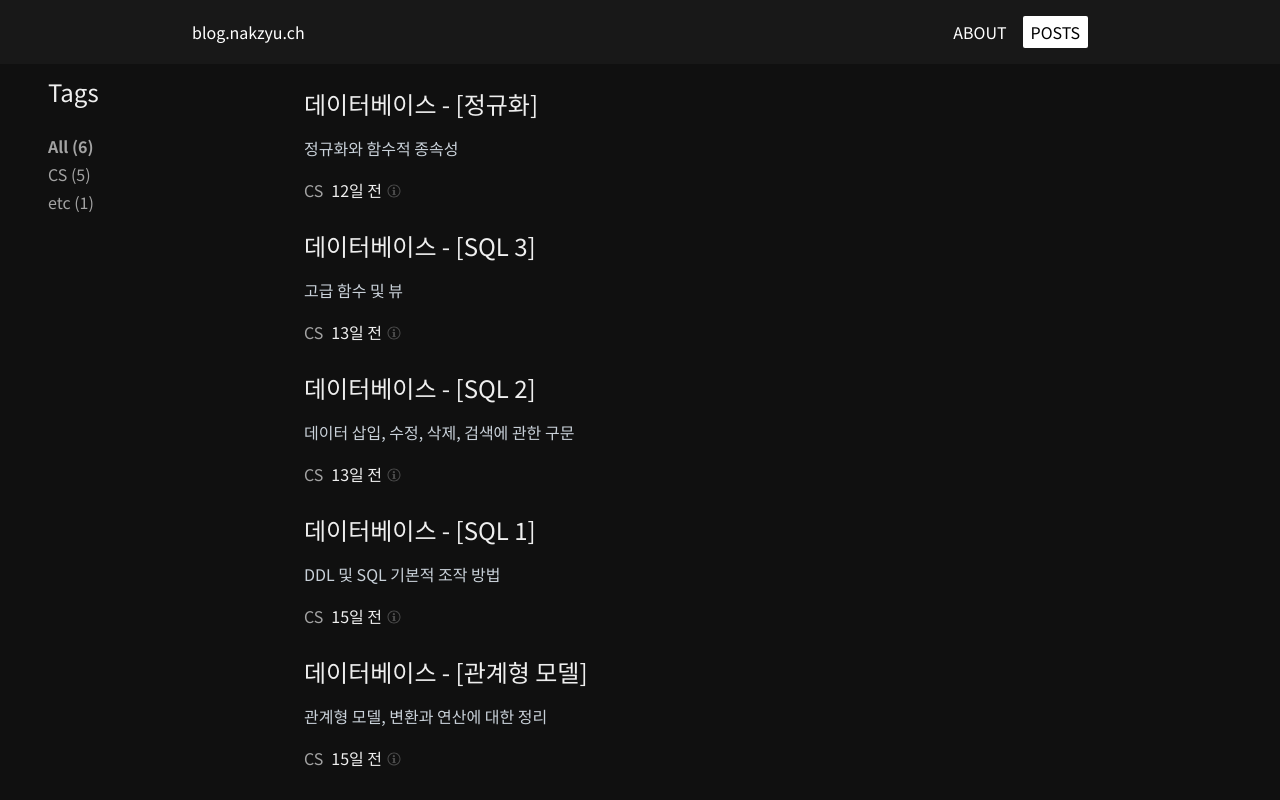
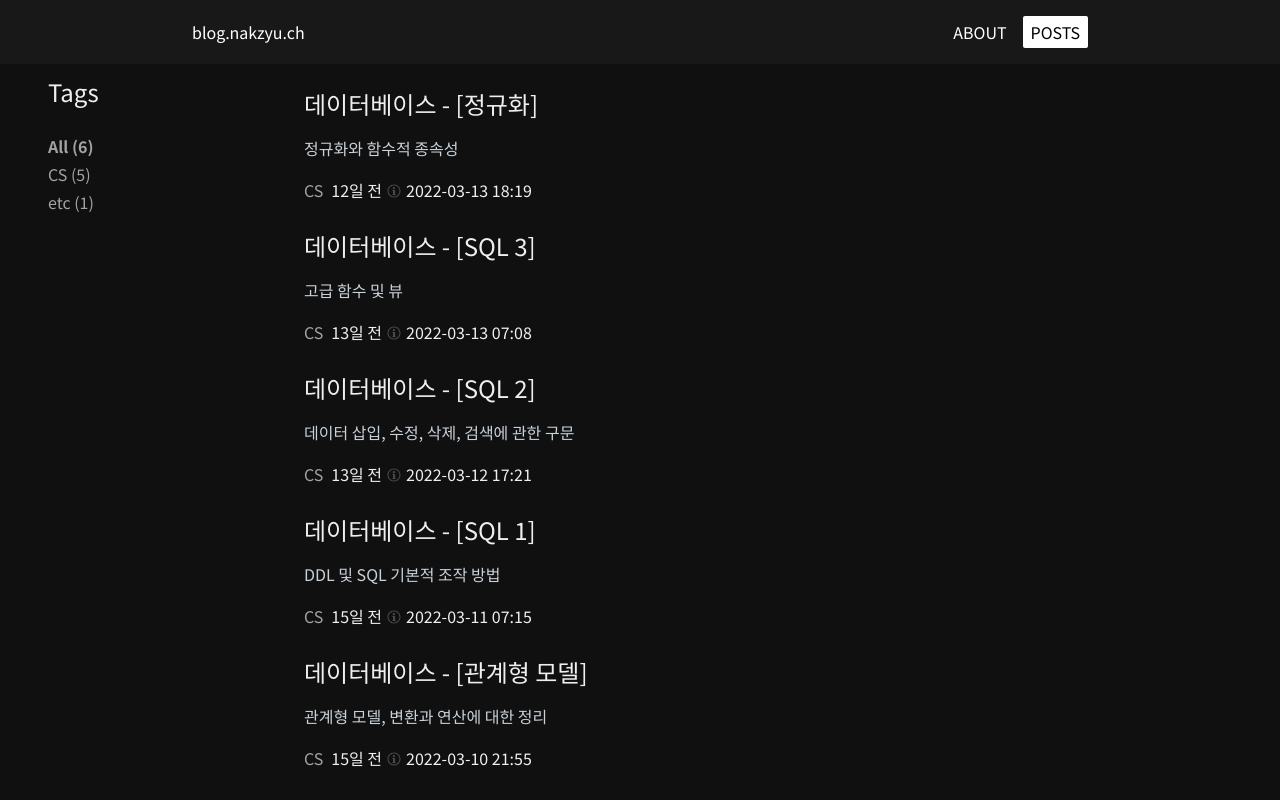
Before and after one commit to nakzyu/blog, a Next.js app: page / in a window 1280 px wide. Shown: the top 800 px of the page. Built offline with nearby package versions, Linux system fonts and the light colour scheme.

Commit message:
Feature: Change body layout, Delete hover-event of datetime

```diff
--- a/components/post/timeToolTip.tsx
+++ b/components/post/timeToolTip.tsx
@@ -1,4 +1,3 @@
-import { useState } from "react";
 import { fromNow } from "../../utils/dateHandler";
 
 type TimeToolTipProps = {
@@ -6,31 +5,11 @@ type TimeToolTipProps = {
 };
 
 const TimeToolTip = ({ publishedDate }: TimeToolTipProps) => {
-  const [isToolTipVisible, setIsToolTipVisible] = useState(false);
-
-  const mouseEvt = {
-    onMouseEnter: () => setIsToolTipVisible(true),
-    onMouseLeave: () => {
-      setIsToolTipVisible(false);
-    },
-  };
-
   return (
-    <div
-      className=' pt-0.5 pb-1 pr-2  flex items-center content-center'
-      {...mouseEvt}
-    >
-      <p className='cursor-pointer pr-1'>{fromNow(publishedDate)}</p>
-      <img
-        className='w-4 h-4 mt-0.5 cursor-pointer'
-        src='/images/info.svg'
-        alt='info-icon'
-      />
-      <div
-        className={`${
-          isToolTipVisible ? "visible" : "hidden"
-        } flex relative items-center justify-center pl-1`}
-      >
+    <div className=' pt-0.5 pb-1 pr-2  flex items-center content-center'>
+      <p className=' pr-1'>{fromNow(publishedDate)}</p>
+      <img className='w-4 h-4 mt-0.5 ' src='/images/info.svg' alt='info-icon' />
+      <div className='flex relative items-center justify-center pl-1'>
         <p>{publishedDate.split(":").slice(0, -1).join(":")}</p>
       </div>
     </div>
--- a/pages/_app.tsx
+++ b/pages/_app.tsx
@@ -27,7 +27,7 @@ function MyApp({ Component, pageProps }: AppProps) {
           </div>
         </div>
         <div className='mx-4 md:mx-0'>
-          <div className='max-w-2xl m-auto min-h-screen flex flex-col'>
+          <div className='max-w-2xl m-auto min-h-[90vh] flex flex-col flex-1'>
             <Component {...pageProps} />
           </div>
         </div>
```
